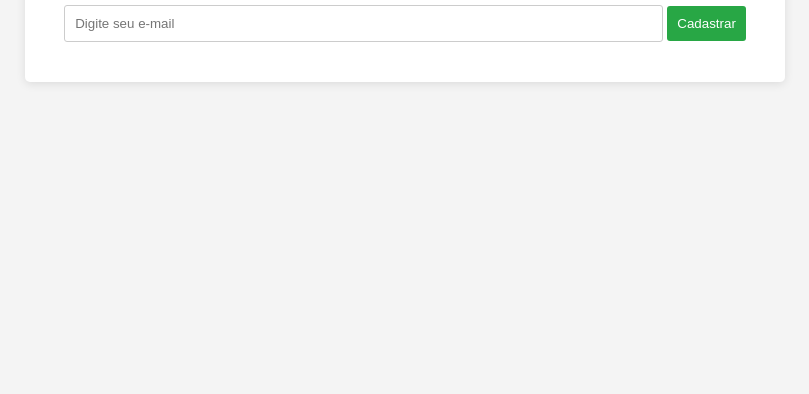
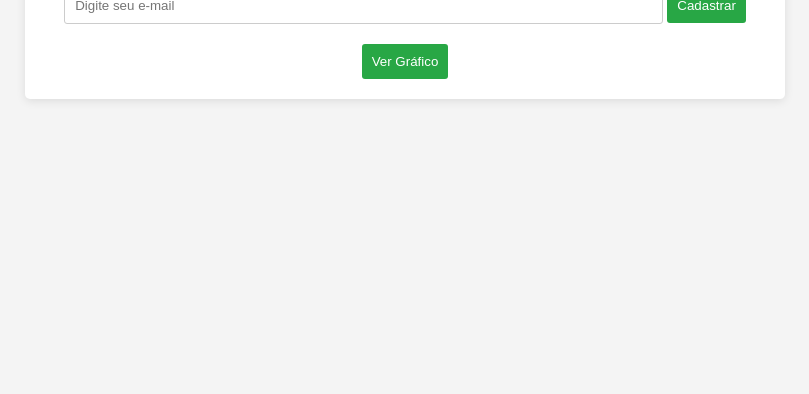
Before and after one commit to DaviSiq/SteamPriceNotifier_GCC129, a website: page node-container/event/index.html in a window 1280 px wide. Shown: the part 406-800 px from the top of the page, without its empty margins (235-1044 px from the left). Drawn offline with Linux system fonts and the light colour scheme.

Commit message:
adicionando botão para página com gráficos

```diff
--- a/node-container/event/index.html
+++ b/node-container/event/index.html
@@ -14,6 +14,7 @@
             <button type="submit">Cadastrar</button>
             <div id="message" class="message"></div>
         </form>
+        <button id="viewGraphButton" onclick="window.location.href='http://localhost:3000/chart';">Ver Gráfico</button>
     </div>
     <script src="../event/script.js"></script>
 </body>
```
